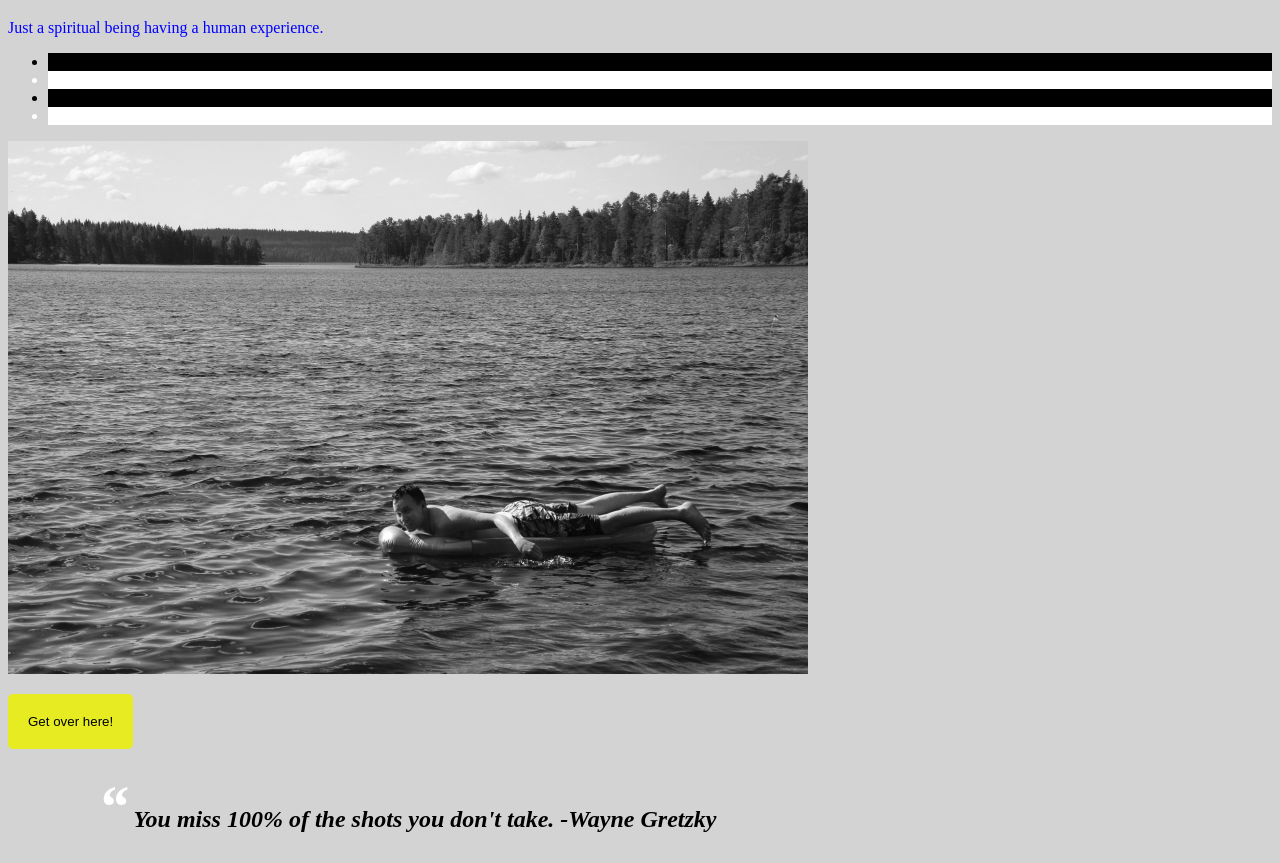
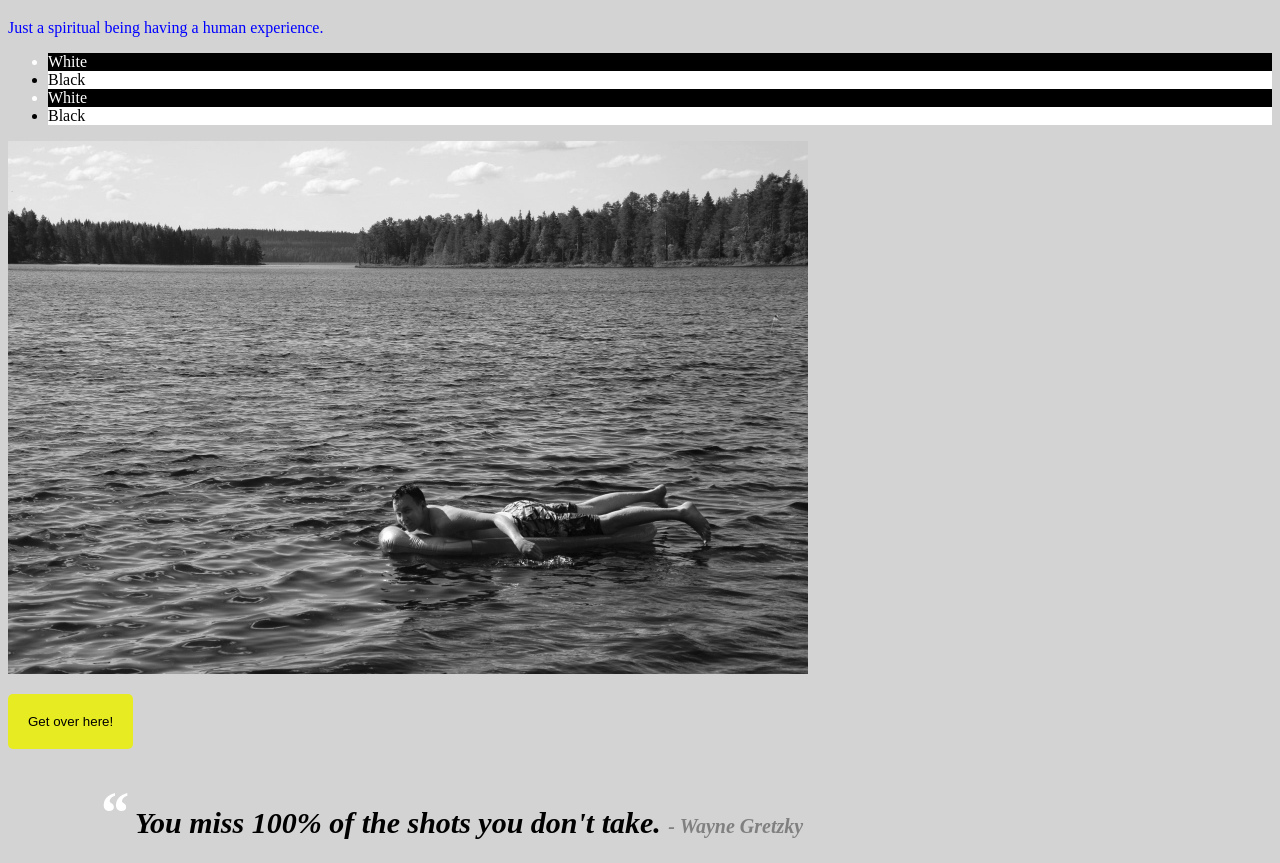
Before and after one commit to henriwashere/website_dev_course_autumn_2026, a plain HTML site: page WS_03/index.html in a window 1280 px wide. Shown: the part 144-1007 px from the top of the page. Drawn offline with Linux system fonts and the light colour scheme.

Commit message:
Update list items and quote styling for improved clarity and aesthetics

```diff
--- a/WS_03/index.html
+++ b/WS_03/index.html
@@ -19,10 +19,10 @@
         <p>Just a spiritual being having a human experience.</p>
 
         <ul class="pseudo-list">
-        <li>Classified information</li>
-        <li>Nothing to see here</li>
-        <li>Classified information</li>
-        <li>Nothing to see here</li>
+        <li>White</li>
+        <li>Black</li>
+        <li>White</li>
+        <li>Black</li>
       </ul>
 
         <img src="uimassa.jpg" alt="Swimming" class="filter-image" width="800" height="533">
@@ -30,7 +30,7 @@
 <p><button class="transition-button">Get over here!</button></p>
 
 <blockquote class="quote">
-        You miss 100% of the shots you don't take. -Wayne Gretzky
+        You miss 100% of the shots you don't take.
       </blockquote>
 
 <h2>Hobbies</h2>
--- a/WS_03/styles.css
+++ b/WS_03/styles.css
@@ -16,7 +16,7 @@ p {
         padding-left: 50px;
         font-style: italic;
         font-weight: bold;
-        font-size: 24px;
+        font-size: 30px;
       }
 
       .quote::before {
@@ -28,25 +28,35 @@ p {
         color: rgb(255, 255, 255);
       }
 
+.quote::after {
+        content: '- Wayne Gretzky';
+        font-size: 20px;
+        position: static;
+        left: 0;
+        top: 0;
+        color: gray
+      }
+
 
 
 .filter-image {
-        filter: grayscale(100%);
+        filter: grayscale(100%) sepia(0%);
         transition: filter 1.5s ease;
       }
 
       .filter-image:hover {
-        filter: grayscale(0%);
+        filter: grayscale(0%) sepia(100%) brightness(120%);
       }
 
 
 .pseudo-list li:nth-child(odd) {
         background-color: black;
+        color: white;
       }
 
       .pseudo-list li:nth-child(even) {
         background-color: white;
-        color: white;
+        color: black;
       }
 
 
@@ -68,8 +78,6 @@ p {
           background-color: darkblue;
           left: 725px;
         }
-
-
       }
 
 
```
